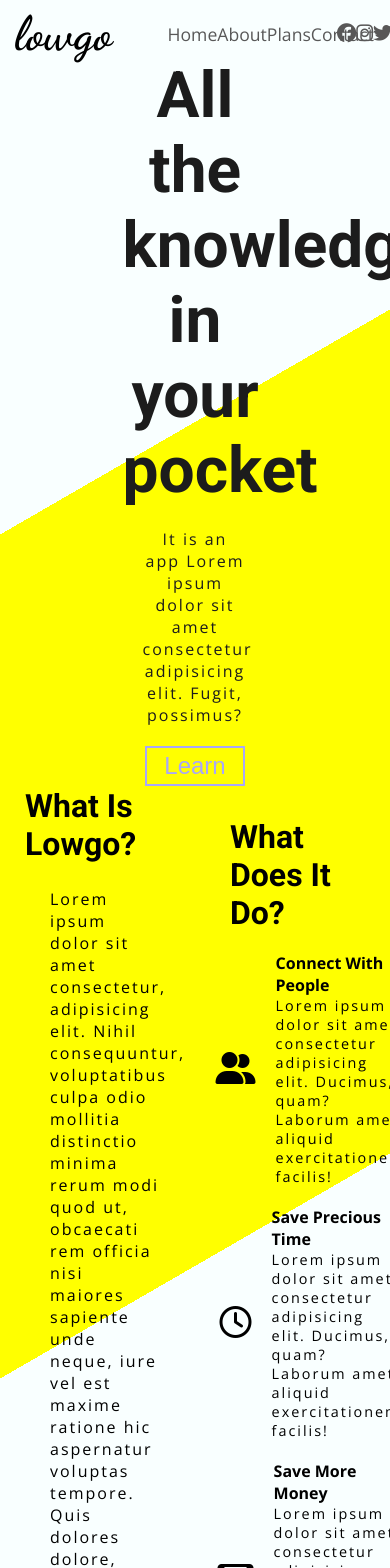
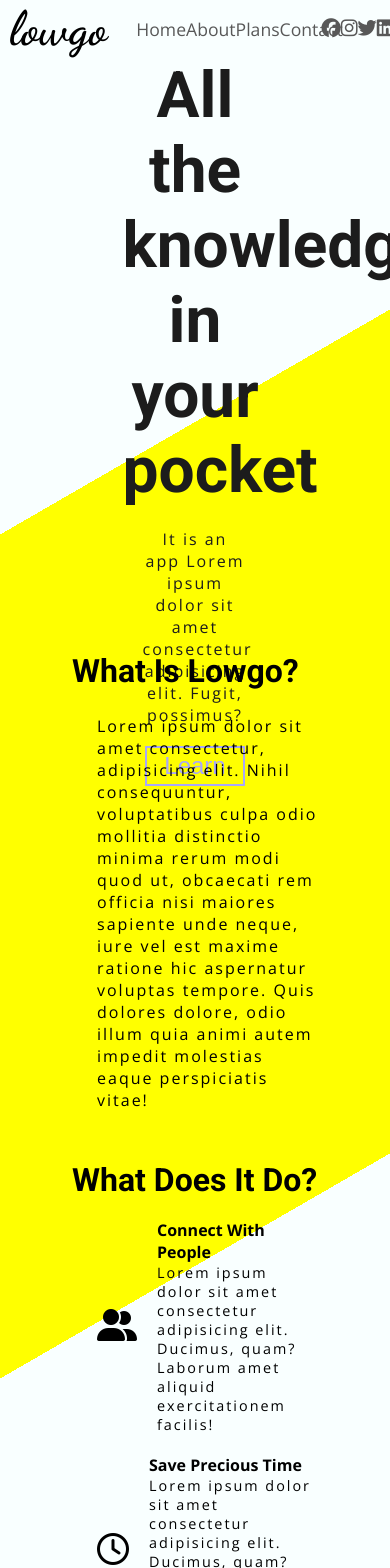
Before and after one commit to nimeshakya/lowgo-landing-page, a React (Create React App) app: page / in a window 390 px wide. Shown: the top 1568 px of the page. Built offline with nearby package versions, Linux system fonts and the light colour scheme.

Commit message:
site good for medium and large screens

```diff
--- a/package.json
+++ b/package.json
@@ -9,6 +9,7 @@
     "react": "^17.0.2",
     "react-dom": "^17.0.2",
     "react-scripts": "5.0.0",
+    "react-scroll": "^1.8.4",
     "web-vitals": "^2.1.2"
   },
   "scripts": {
--- a/src/components/About.js
+++ b/src/components/About.js
@@ -2,7 +2,7 @@ import React from 'react';
 
 const About = () => {
     return (
-        <section className='section-about'>
+        <section id='section-about' className='section-about'>
             <article className='app-info'>
                 <h2>What is lowgo?</h2>
                 <p>
--- a/src/components/Footer.js
+++ b/src/components/Footer.js
@@ -2,7 +2,7 @@ import React from 'react';
 
 const Footer = () => {
     return (
-        <footer>
+        <footer id='contacts'>
             <div className='lowgo-msg'>
                 <h1>lowgo</h1>
                 <p className='footer-msg'>
@@ -12,22 +12,22 @@ const Footer = () => {
                 <ul className='footer-social-media'>
                     <li>
                         <a href='#' className='social-link'>
-                            <i class='fab fa-facebook'></i>
+                            <i className='fab fa-facebook'></i>
                         </a>
                     </li>
                     <li>
                         <a href='#' className='social-link'>
-                            <i class='fab fa-instagram'></i>
+                            <i className='fab fa-instagram'></i>
                         </a>
                     </li>
                     <li>
                         <a href='#' className='social-link'>
-                            <i class='fab fa-twitter'></i>
+                            <i className='fab fa-twitter'></i>
                         </a>
                     </li>
                     <li>
                         <a href='#' className='social-link'>
-                            <i class='fab fa-linkedin'></i>
+                            <i className='fab fa-linkedin'></i>
                         </a>
                     </li>
                 </ul>
@@ -35,11 +35,11 @@ const Footer = () => {
             <div className='location-info'>
                 <h4>Our Location</h4>
                 <ul className='locations'>
-                    <li class='location'>USA</li>
-                    <li class='location'>Europe</li>
-                    <li class='location'>South Asia</li>
-                    <li class='location'>Indonesia</li>
-                    <li class='location'>Australia</li>
+                    <li className='location'>USA</li>
+                    <li className='location'>Europe</li>
+                    <li className='location'>South Asia</li>
+                    <li className='location'>Indonesia</li>
+                    <li className='location'>Australia</li>
                 </ul>
             </div>
             <div className='contacts'>
--- a/src/components/NavBar.js
+++ b/src/components/NavBar.js
@@ -1,50 +1,129 @@
-import React from 'react';
+import React, { useState, useEffect } from 'react';
 
 const NavBar = () => {
+    const [navbar, setNabvar] = useState(false);
+
+    const handleClick = (e) => {
+        e.preventDefault();
+        const target = e.target.getAttribute('href');
+        const location = document.querySelector(target).offsetTop;
+
+        window.scrollTo({
+            left: 0,
+            top: location,
+        });
+    };
+
+    const changeBG = () => {
+        if (window.scrollY >= 80) {
+            setNabvar(true);
+        } else {
+            setNabvar(false);
+        }
+    };
+
+    window.addEventListener('scroll', changeBG);
+
     return (
-        <nav id='large-screen-nav'>
-            <h1>lowgo</h1>
+        <nav
+            className={
+                navbar ? 'large-screen-nav nav-scrolled' : 'large-screen-nav'
+            }
+        >
+            <h1 className={navbar ? 'nav-logo-active' : ''}>lowgo</h1>
             <ul className='nav-link-container'>
                 <li>
-                    <a href='#' className='nav-link'>
+                    <a
+                        href='#section-welcome'
+                        className={
+                            navbar ? 'nav-link nav-link-active' : 'nav-link'
+                        }
+                        onClick={handleClick}
+                    >
                         Home
                     </a>
                 </li>
                 <li>
-                    <a href='#' className='nav-link'>
+                    <a
+                        href='#section-about'
+                        className={
+                            navbar ? 'nav-link nav-link-active' : 'nav-link'
+                        }
+                        onClick={handleClick}
+                    >
                         About
                     </a>
                 </li>
                 <li>
-                    <a href='#' className='nav-link'>
+                    <a
+                        href='#section-subscription'
+                        className={
+                            navbar ? 'nav-link nav-link-active' : 'nav-link'
+                        }
+                        onClick={handleClick}
+                    >
                         Plans
                     </a>
                 </li>
                 <li>
-                    <a href='#' className='nav-link'>
+                    <a
+                        href='#contacts'
+                        className={
+                            navbar ? 'nav-link nav-link-active' : 'nav-link'
+                        }
+                        onClick={handleClick}
+                    >
                         Contact
                     </a>
                 </li>
             </ul>
             <ul className='social-link-container'>
                 <li>
-                    <a href='#' className='social-link'>
-                        <i class='fab fa-facebook'></i>
+                    <a
+                        href='#'
+                        className={
+                            navbar
+                                ? 'social-link social-link-active'
+                                : 'social-link'
+                        }
+                    >
+                        <i className='fab fa-facebook'></i>
                     </a>
                 </li>
                 <li>
-                    <a href='#' className='social-link'>
-                        <i class='fab fa-instagram'></i>
+                    <a
+                        href='#'
+                        className={
+                            navbar
+                                ? 'social-link social-link-active'
+                                : 'social-link'
+                        }
+                    >
+                        <i className='fab fa-instagram'></i>
                     </a>
                 </li>
                 <li>
-                    <a href='#' className='social-link'>
-                        <i class='fab fa-twitter'></i>
+                    <a
+                        href='#'
+                        className={
+                            navbar
+                                ? 'social-link social-link-active'
+                                : 'social-link'
+                        }
+                    >
+                        <i className='fab fa-twitter'></i>
                     </a>
                 </li>
                 <li>
-                    <a href='#' className='social-link'>
-                        <i class='fab fa-linkedin'></i>
+                    <a
+                        href='#'
+                        className={
+                            navbar
+                                ? 'social-link social-link-active'
+                                : 'social-link'
+                        }
+                    >
+                        <i className='fab fa-linkedin'></i>
                     </a>
                 </li>
             </ul>
--- a/src/components/Subscriptions.js
+++ b/src/components/Subscriptions.js
@@ -2,7 +2,7 @@ import React from 'react';
 
 const Subscriptions = () => {
     return (
-        <section className='section-subscription'>
+        <section id='section-subscription' className='section-subscription'>
             <h1>Subscriptions</h1>
             <div className='subscription-container'>
                 <div className='subscription'>
--- a/src/components/WelcomePage.js
+++ b/src/components/WelcomePage.js
@@ -2,7 +2,7 @@ import React from 'react';
 
 const WelcomePage = () => {
     return (
-        <section className='section-welcome'>
+        <section id='section-welcome' className='section-welcome'>
             <div className='welcome-text-container'>
                 <h1>All the knowledge in your pocket</h1>
                 <p>
--- a/src/index.css
+++ b/src/index.css
@@ -17,22 +17,33 @@
     --lowgo-font: 'Dancing Script', cursive;
 }
 
+html {
+    scroll-behavior: smooth;
+}
+
 /* Navbar */
-#large-screen-nav {
+.large-screen-nav {
     width: 100%;
     display: flex;
     justify-content: space-between;
     align-items: center;
     position: fixed;
     top: 0;
-    padding: 5px;
+    background: transparent;
 }
 
-#large-screen-nav > h1 {
+.nav-scrolled {
+    background: var(--lighter-primary-text);
+}
+
+.large-screen-nav > h1 {
     margin-left: 10px;
     font-family: var(--lowgo-font);
     font-weight: 700;
     font-size: 3rem;
+}
+.nav-logo-active {
+    color: var(--creamy-white);
 }
 
 .nav-link-container {
@@ -50,6 +61,11 @@
     color: var(--lighter-primary-text);
     transition: transform 0.2s ease-out;
 }
+
+.nav-link-active {
+    color: var(--creamy-white);
+}
+
 .nav-link:hover {
     transform: scale(1.2);
 }
@@ -68,6 +84,11 @@
     font-size: 1.2rem;
     transition: transform 0.2s ease-out;
 }
+
+.social-link-active {
+    color: var(--creamy-white);
+}
+
 .social-link:hover {
     transform: scale(1.2);
 }
@@ -247,7 +268,7 @@
     transition: transform 0.2s ease-in-out;
 }
 .subscription:hover {
-    transform: scale(1.2);
+    transform: scale(1.05);
 }
 
 .subscription > h4 {
@@ -282,7 +303,8 @@
 /* Footer */
 footer {
     width: 100%;
-    height: 60vh;
+    height: auto;
+    min-height: 60vh;
     padding: 0 50px;
     background-color: var(--primary-text);
     color: var(--creamy-white);
@@ -320,6 +342,9 @@ footer {
 .location-info > h4 {
     margin-bottom: 25px;
 }
+.locations {
+    margin-left: 40px;
+}
 .contacts {
     margin-left: 25px;
     line-height: 25px;
@@ -331,3 +356,69 @@ footer {
     margin-left: 25px;
 }
 /* Footer */
+
+/* Media Query */
+@media screen and (max-width: 1000px) {
+    .nav-link-container {
+        width: 40%;
+    }
+    .social-link-container {
+        width: 15%;
+    }
+    footer {
+        flex-direction: column;
+        padding: 20px;
+    }
+    .lowgo-msg {
+        width: 80%;
+    }
+    .location-info {
+        width: 80%;
+    }
+    .contacts {
+        width: 80%;
+    }
+}
+
+@media screen and (max-width: 750px) {
+    .section-about {
+        flex-direction: column;
+    }
+    .app-info {
+        width: 80%;
+    }
+    .app-features {
+        width: 80%;
+    }
+    .dividing-line {
+        background-color: var(--lighter-primary-text);
+        /* border-radius: 25px; */
+        height: 2px;
+        width: 70%;
+        /* margin: 0 10px; */
+    }
+
+    .lowgo-msg {
+        width: 100%;
+    }
+    .location-info {
+        width: 100%;
+    }
+    .contacts {
+        width: 100%;
+    }
+
+    .section-subscription {
+        height: auto;
+    }
+
+    .subscription-container {
+        flex-direction: column;
+    }
+
+    .subscription {
+        margin: 10px 0;
+        width: 50%;
+    }
+}
+/* Media Query */
```
Also changed, not shown: 1 other file (tests, documents, lock files or other folders).
